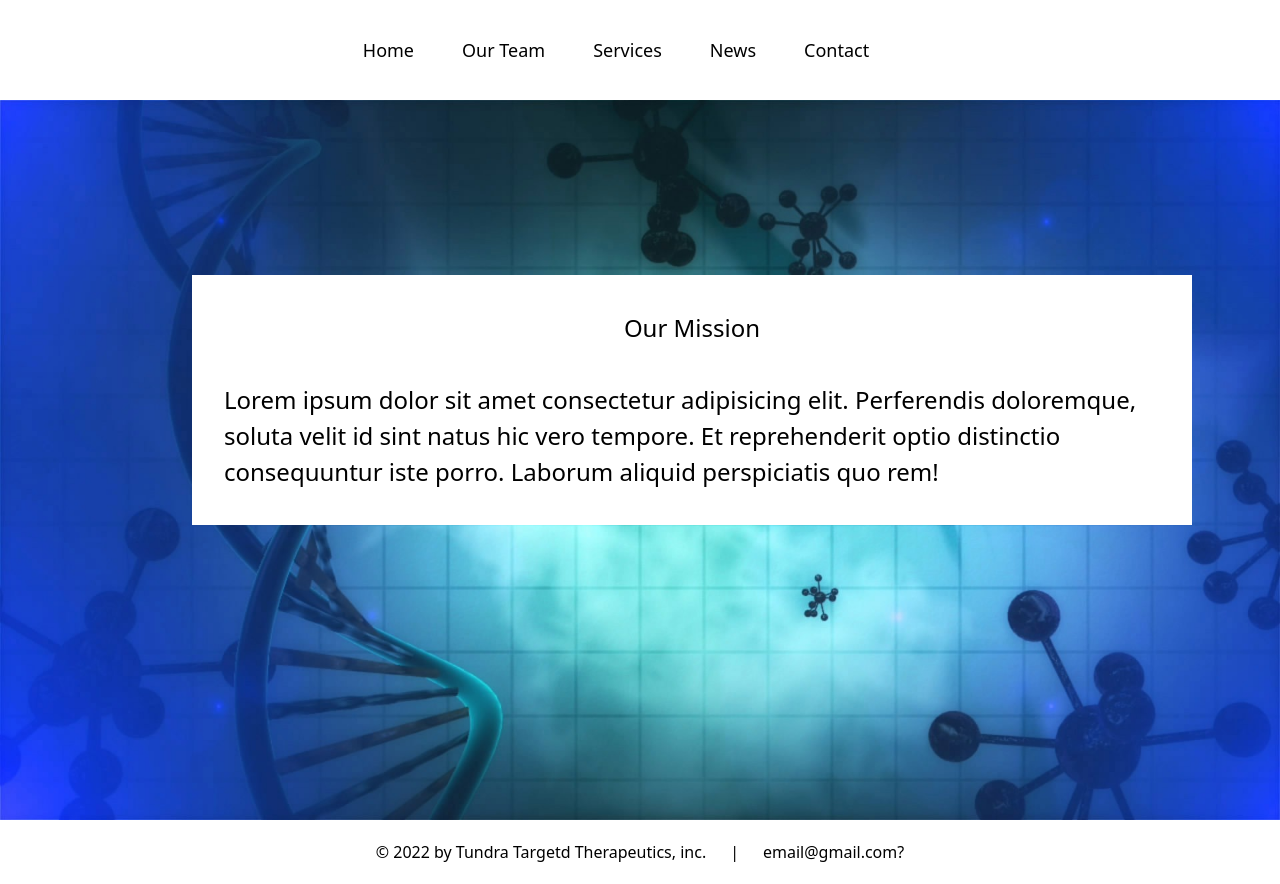
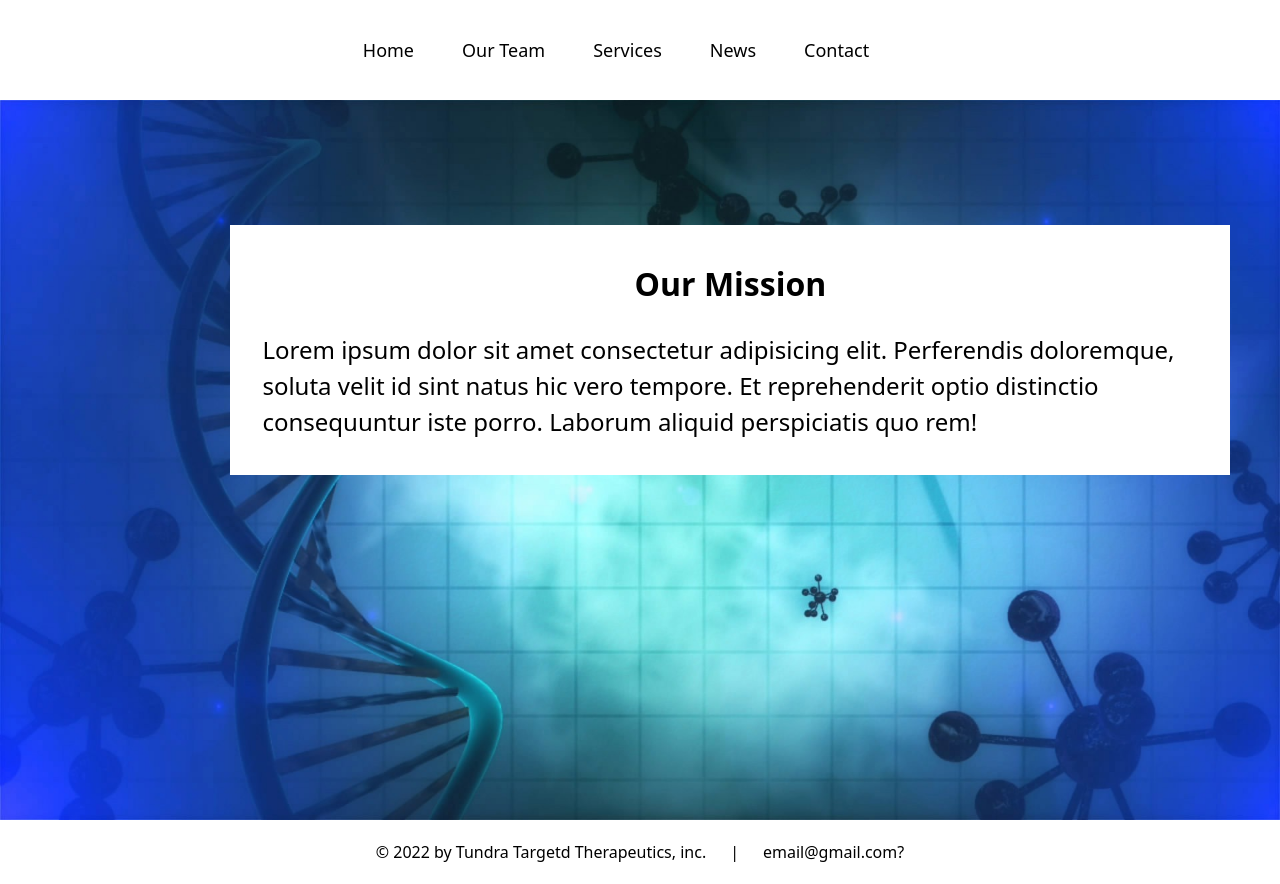
Before and after one commit to katlizf/Next.js-TypeScript-Site-Mock-Up, a Next.js app: page / in a window 1280 px wide. Built offline with nearby package versions, Linux system fonts and the light colour scheme.

Commit message:
home page style changes

```diff
--- a/src/styles/Home.module.css
+++ b/src/styles/Home.module.css
@@ -1,8 +1,4 @@
-/* .main {
-    display: flex;
-} */
 .image {
-    /* background-image: url('https://cdn.pixabay.com/photo/2013/07/18/10/55/microbiology-163470_960_720.jpg'); */
     background-repeat: no-repeat;
     background-size: cover;
     background-position: center;
@@ -16,12 +12,18 @@
     align-self: center;
     padding-left: 2rem;
     padding-right: 2rem;
-    font-size: x-large;
-    margin-left: 15vw;
+    margin-left: 18vw;
     background-color: white;
     width: 1000px;
     height: 250px;
     position: absolute;
     z-index: 99;
-    margin-top: 175px;
+    margin-top: 125px;
 }
+.title {
+    font-size: xx-large;
+    font-weight: bolder;
+}
+.statement {
+    font-size: x-large;
+}
```
